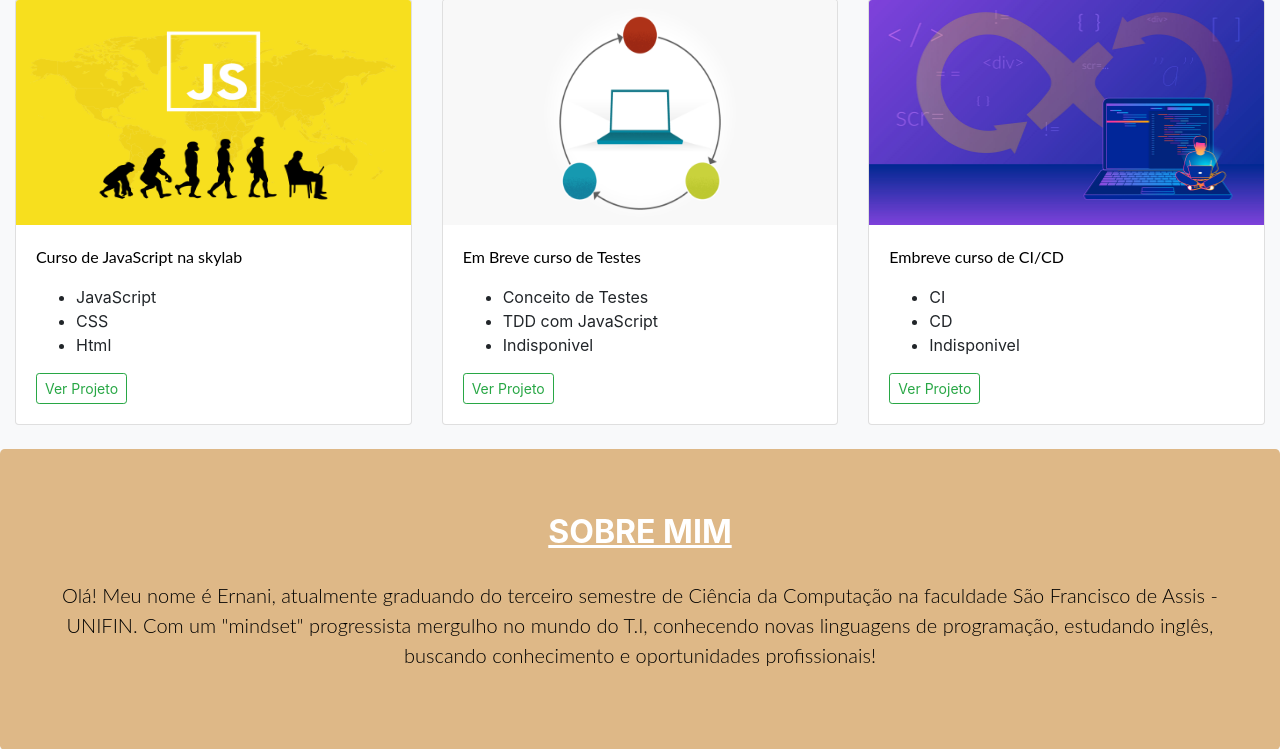
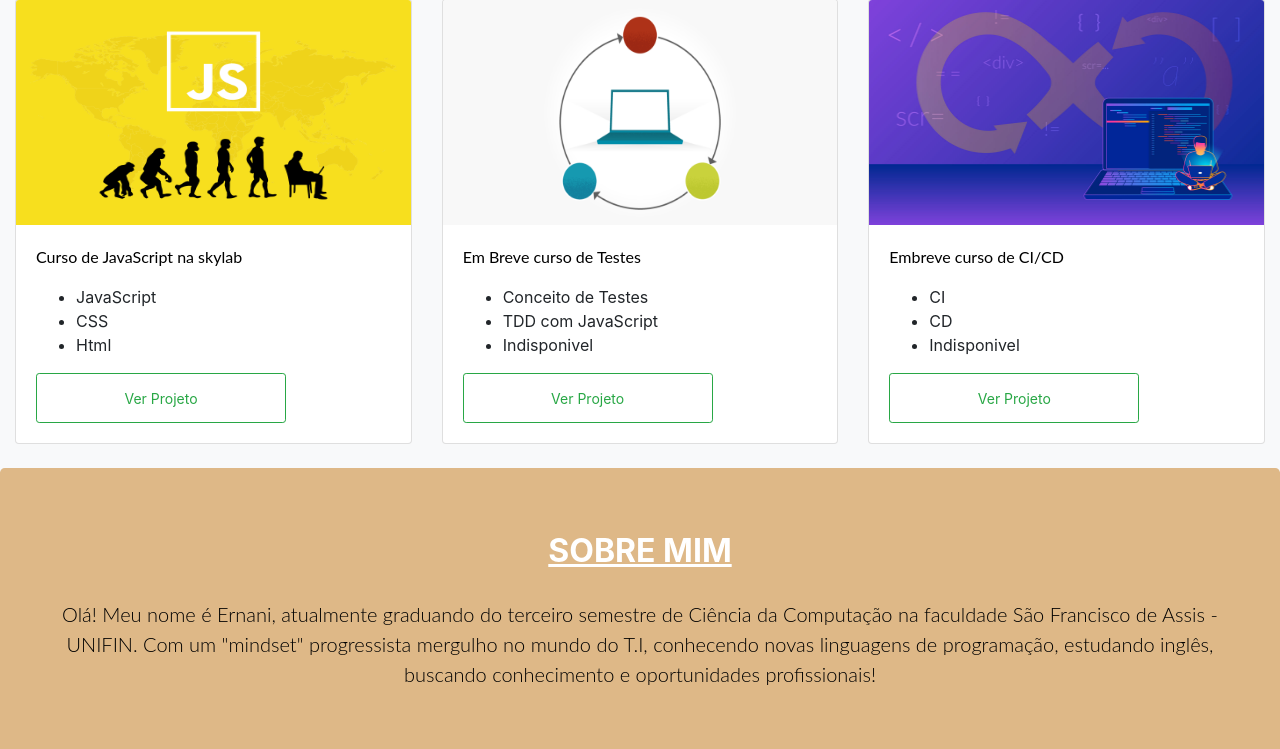
Before and after one commit to ErnaniSilveira16/Meu-Portifolio, a PHP site: page / in a window 1280 px wide. Shown: the part 545-1294 px from the top of the page. Run offline with PHP 8.4, Linux system fonts and the light colour scheme; some libraries are stand-ins or nearby versions.

Commit message:
Add files via upload

```diff
--- a/index.php
+++ b/index.php
@@ -41,6 +41,12 @@
 
         .incones {
             padding-left: 5px;
+        }
+        .botao {
+        width: 250px;
+        height: 50px;
+        margin: 0 auto;
+        vertical-align: middle;
         }
 
         .titulosBrancos {
@@ -144,7 +150,7 @@
                             <div class="d-flex justify-content-between align-items-center">
                                 <div class="btn-group">
                                     <a href="https://github.com/ErnaniSilveira16/JavaScript"> <button type="button"
-                                            class="btn btn-sm btn-outline-success">Ver Projeto</button></a>
+                                            class="btn btn-sm btn-outline-success botao">Ver Projeto</button></a>
 
                                 </div>
                             </div>
@@ -168,7 +174,7 @@
                             <div class="d-flex justify-content-between align-items-center">
                                 <div class="btn-group">
                                     <a href="www.google.com.br"> <button type="button"
-                                            class="btn btn-sm btn-outline-success">Ver Projeto</button></a>
+                                            class="btn btn-sm btn-outline-success botao">Ver Projeto</button></a>
 
                                 </div>
                             </div>
@@ -192,7 +198,7 @@
                             <div class="d-flex justify-content-between align-items-center">
                                 <div class="btn-group">
                                     <a href="www.google.com.br"> <button type="button"
-                                            class="btn btn-sm btn-outline-success">Ver Projeto</button></a>
+                                            class="btn btn-sm btn-outline-success botao">Ver Projeto</button></a>
 
                                 </div>
                             </div>
```
